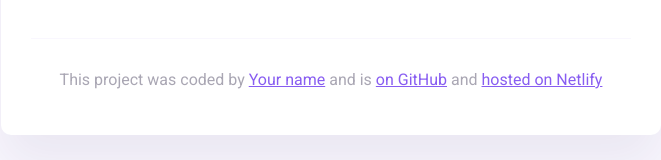
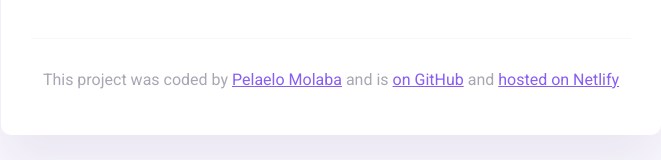
Before and after one commit to veronycam/MyFirstSheCodes-Project, a website built with Parcel: page index.html in a window 1280 px wide. Shown: the part 325-485 px from the top of the page, without its empty margins (309-970 px from the left). Built offline with nearby package versions, Linux system fonts and the light colour scheme.

Commit message:
Update index.html

```diff
--- a/index.html
+++ b/index.html
@@ -47,7 +47,7 @@
       <footer>
         <p>
           This project was coded by
-          <a href="#" target="_blank">Your name</a> and is
+          <a href="#" target="_blank">Pelaelo Molaba</a> and is
           <a href="#" target="_blank"> on GitHub</a> and
           <a href="#" target="_blank">hosted on Netlify</a>
         </p>
```
